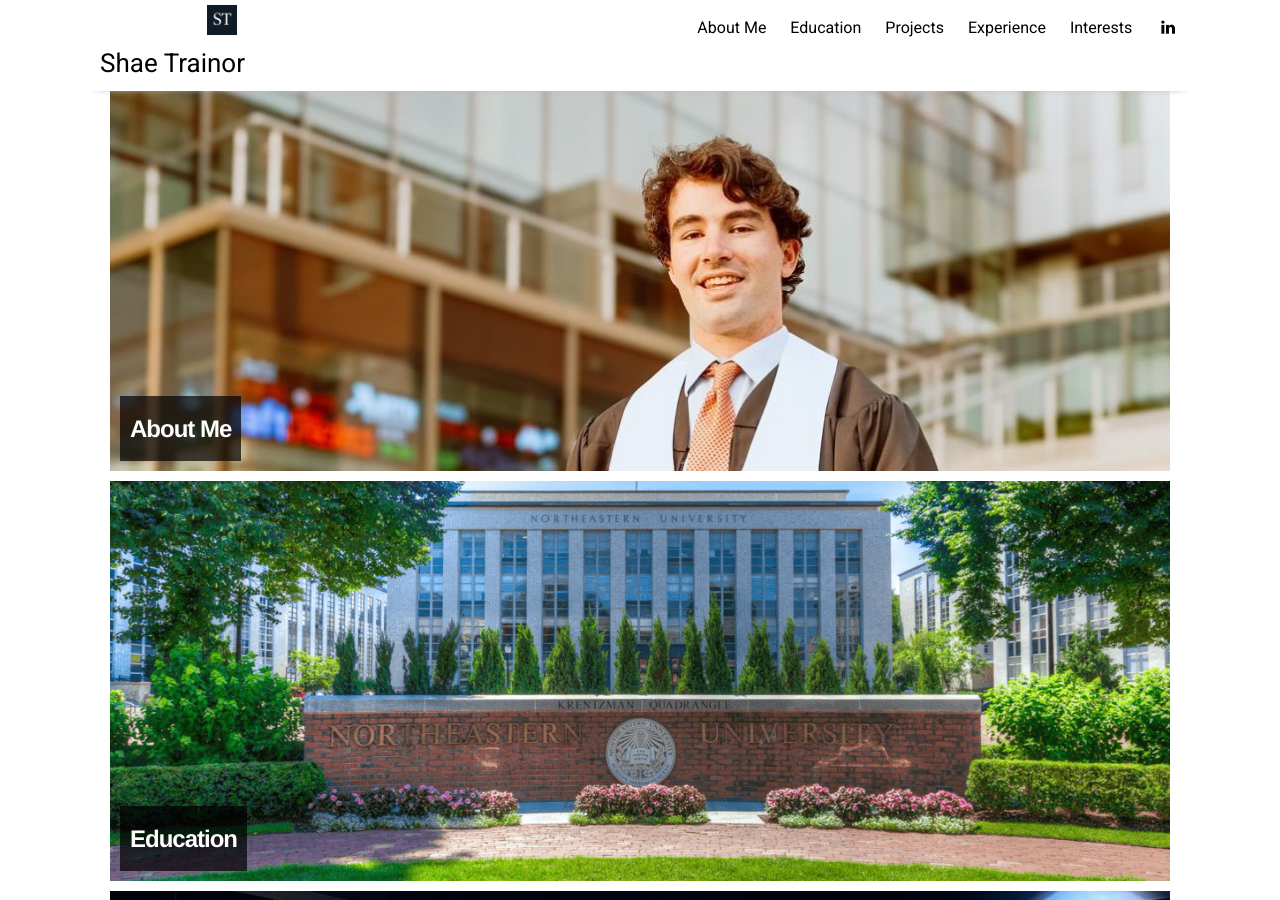
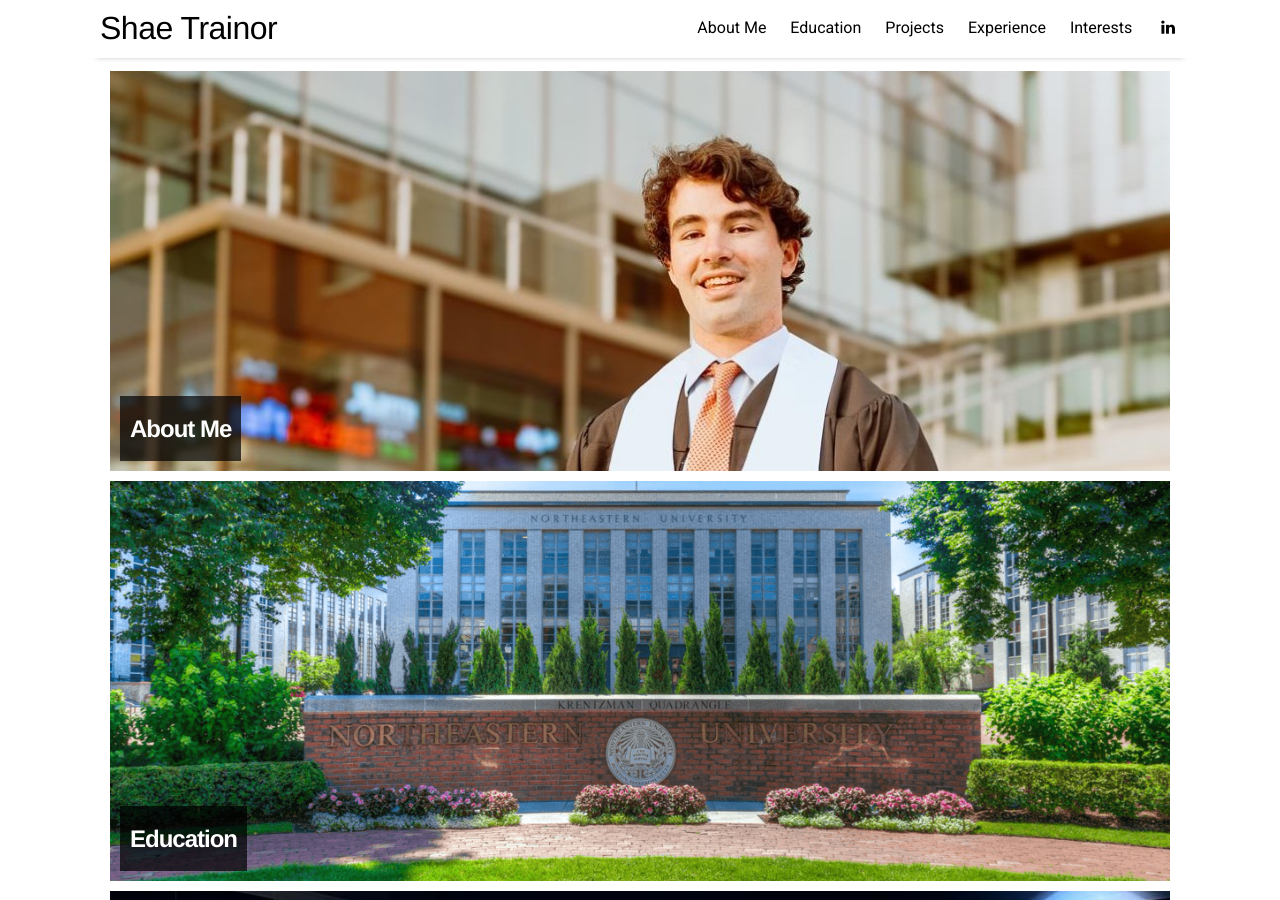
Before and after one commit to shaetrainor/shaetrainor.github.io, a Jekyll site: the page built from index.html, in a window 1280 px wide and 900 px high. Built offline with Jekyll 4.4.1, drawn with Linux system fonts in a browser that asks for light colours; nearby versions of some CDN libraries; the list of posts is cut into pages by our own code.

Commit message:
Update header.html

```diff
--- a/_includes/header.html
+++ b/_includes/header.html
@@ -1,7 +1,6 @@
 <header class="site-header">
   <h3 class="site-title">
-    <a href="{{ site.github.url }}/">
-      <img src="{{ site.github.url }}/assets/img/logo.png" alt="ST Logo" style="height: 30px; vertical-align: middle; margin-right: 8px;">
+    <a href="{{ site.github.url }}/" style="font-family: 'Helvetica Neue', Helvetica, Arial, sans-serif; font-size: 32px; font-weight: 500; letter-spacing: -0.5px;">
       {{ site.title }}
     </a>
   </h3>
```
